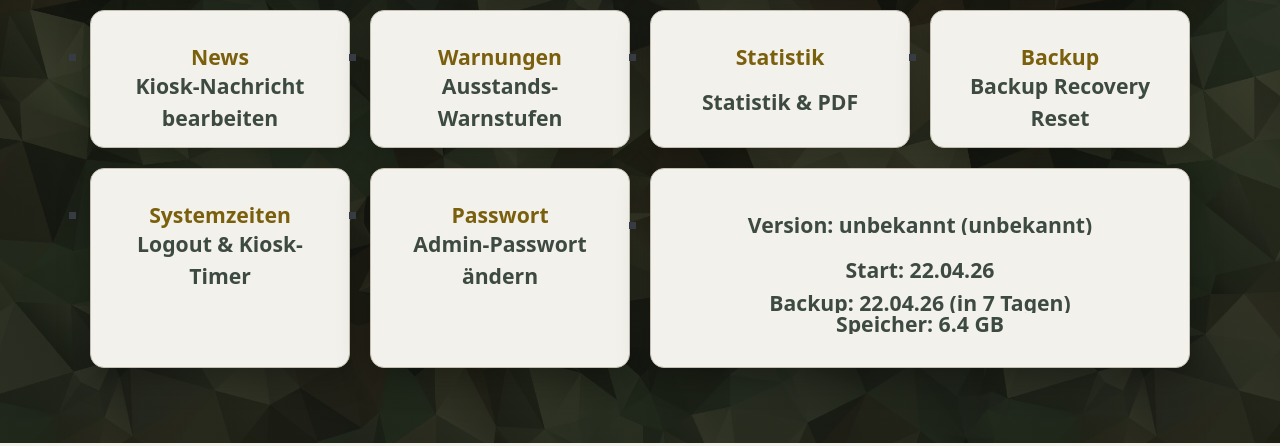
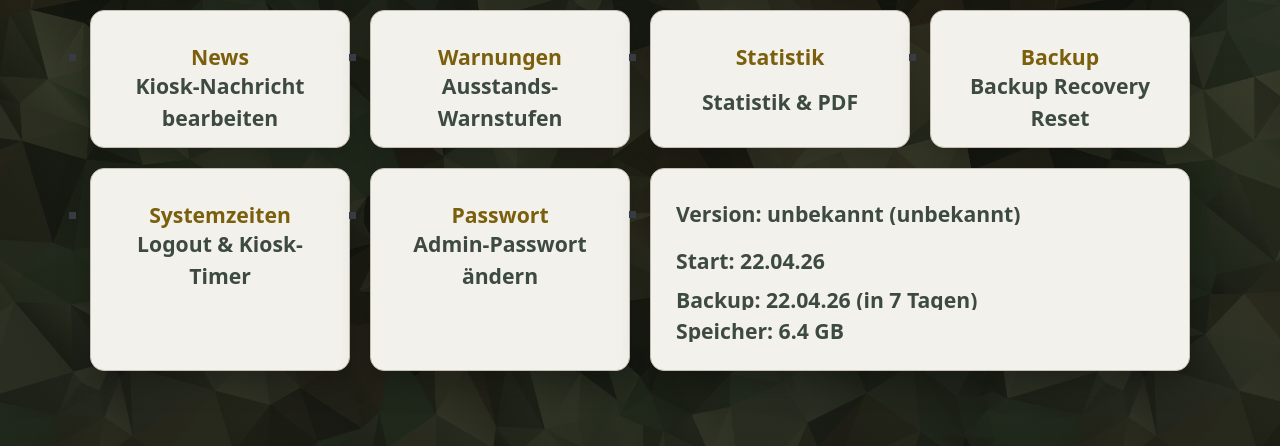
Before and after one commit to chrishaef/termux-kasse, a FastAPI app: page /admin in a window 1280 px wide. Shown: the part 402-848 px from the top of the page. Run offline with FastAPI, Linux system fonts and the light colour scheme; the visitor is signed in with stand-in values (Sample User, id 1); data comes from the database, SQL or seed files in the repository; data that the repository does not hold is empty.

Commit message:
style: enforce compact left-aligned telemetry lines
Replace the status card row distribution with a compact flex stack and hard left-aligned text so no extra blank spacing appears between telemetry lines.

Made-with: Cursor

```diff
--- a/app/static/kasse.css
+++ b/app/static/kasse.css
@@ -1171,13 +1171,12 @@ body.app-admin .table-wrap a:not([role="button"]):hover {
 }
 
 .admin-card--meta {
-  display: grid;
-  grid-template-rows: repeat(4, minmax(0, 1fr));
-  align-content: center;
-  align-items: center;
-  justify-items: start;
-  row-gap: 0;
-  padding: 0.35rem 0.75rem;
+  display: flex;
+  flex-direction: column;
+  justify-content: flex-start;
+  align-items: flex-start;
+  gap: 0.08rem;
+  padding: 0.4rem 0.7rem;
   overflow: hidden;
   text-align: left;
 }
@@ -1185,13 +1184,17 @@ body.app-admin .table-wrap a:not([role="button"]):hover {
 .admin-card--meta span {
   display: block;
   margin: 0;
-  font-size: 0.62rem;
-  line-height: 1;
+  font-size: 0.6rem;
+  line-height: 0.95;
   color: #c8d1c2;
   white-space: nowrap;
   text-overflow: ellipsis;
   overflow: hidden;
   width: 100%;
+}
+
+.admin-card.admin-card--meta,
+.admin-card.admin-card--meta span {
   text-align: left;
 }
 
```
